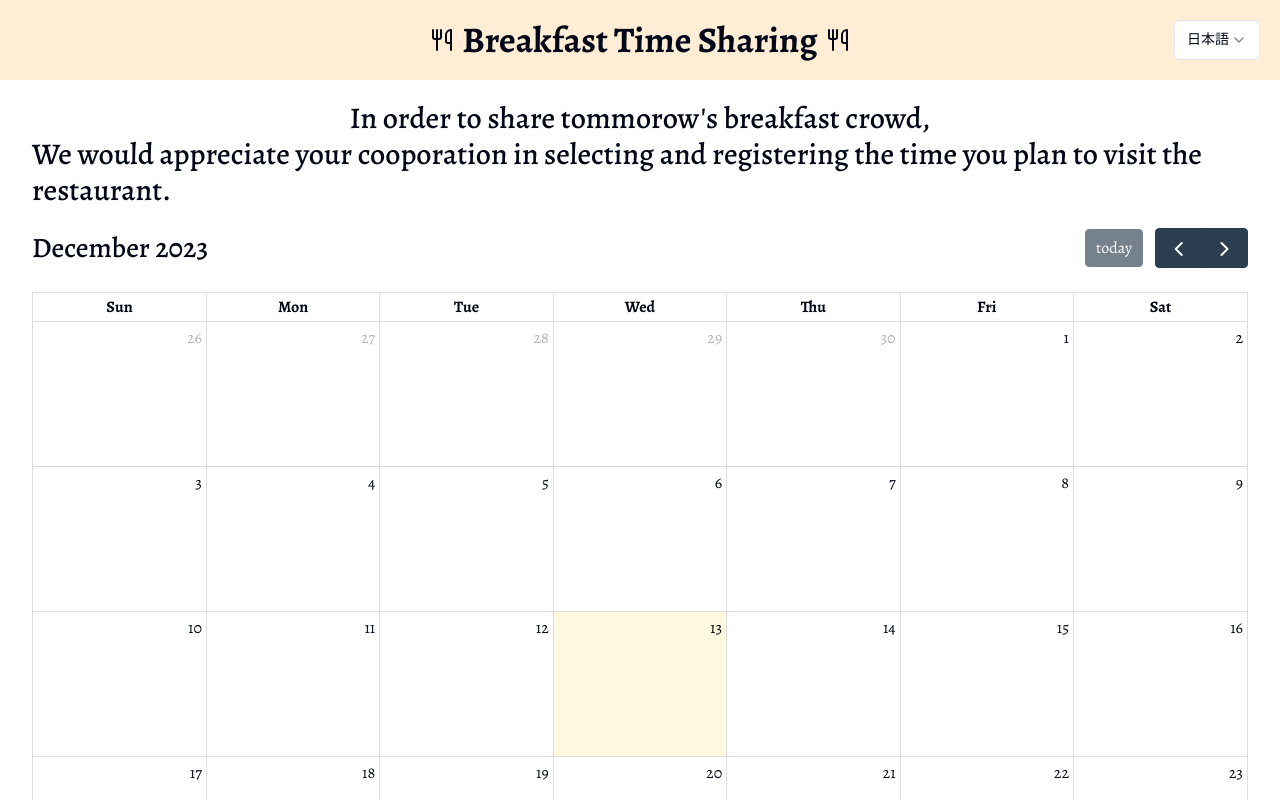
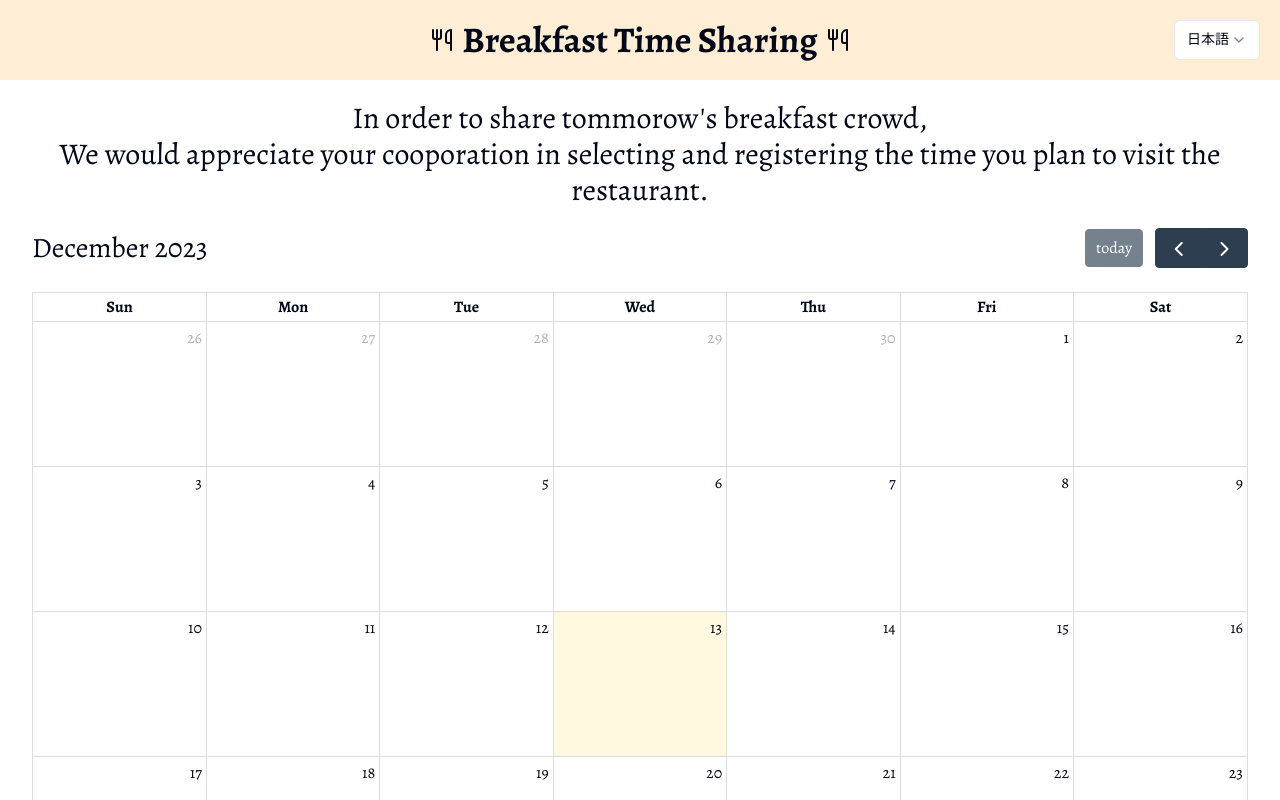
Before and after one commit to Ahoxa/CrowdPredictionApp, a Next.js app: page / in a window 1280 px wide. Shown: the top 800 px of the page. Built offline with nearby package versions, Linux system fonts and the light colour scheme.

Commit message:
Fine-tune styling

```diff
--- a/src/app/[date]/page.tsx
+++ b/src/app/[date]/page.tsx
@@ -14,7 +14,7 @@ const Detail: React.FC = () => {
 
   return (
     <div className="flex flex-col justify-center items-center">
-      <h1>{formattedDate}</h1>
+      <p className="text-3xl">{formattedDate}</p>
       <RoomNumForm />
     </div>
   );
--- a/src/app/globals.css
+++ b/src/app/globals.css
@@ -87,5 +87,5 @@ h1 {
 }
 
 h2 {
-  @apply text-3xl font-medium;
+  @apply text-3xl;
 }
--- a/src/components/Instructions.tsx
+++ b/src/components/Instructions.tsx
@@ -2,8 +2,8 @@ import React from "react";
 
 function Instructions() {
   return (
-    <div className="container my-5">
-      <h2 className="text-center">In order to share tommorow's breakfast crowd,</h2>
+    <div className="container my-5 text-center">
+      <h2>In order to share tommorow's breakfast crowd,</h2>
       <h2>
         We would appreciate your cooporation in selecting and registering the
         time you plan to visit the restaurant.
```
